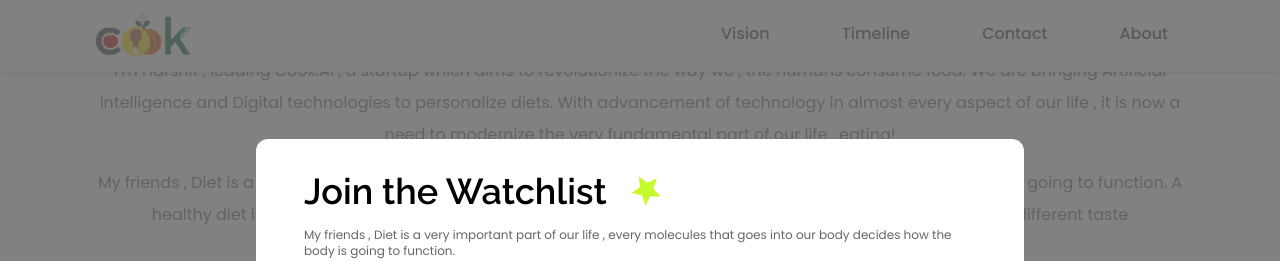
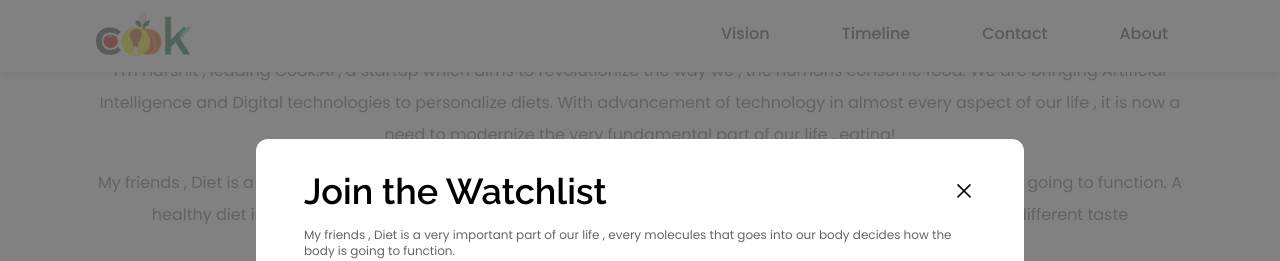
Before and after one commit to dibkb/cookai, a React (Vite) app: page / in a window 1280 px wide. Both pictures are taken after a click on the button "Join Now". Shown: the top 261 px of the page. Built offline with nearby package versions, Linux system fonts and the light colour scheme.

Commit message:
close modal button

```diff
--- a/src/components/Home/Home.jsx
+++ b/src/components/Home/Home.jsx
@@ -48,7 +48,7 @@
             <Ellipse className={styles["ellipse"]} />
           </section>
           {/* Join now modal */}
-          {showModal && <JoinnowModal />}
+          {showModal && <JoinnowModal setShowModal={setShowModal} />}
         </section>
       </div>
     </main>
--- a/src/components/Home/home.module.css
+++ b/src/components/Home/home.module.css
@@ -17,6 +17,7 @@
 .downArrow__container {
   @apply mx-auto mt-6;
   position: relative;
+  cursor: pointer;
   width: 100px;
   height: 45px;
 }
--- a/src/components/Modal/JoinnowModal.jsx
+++ b/src/components/Modal/JoinnowModal.jsx
@@ -3,18 +3,32 @@
 import { Star } from "../../utils/icons";
 import { Button } from "../Utils";
 import styles from "./joinnow.module.css";
-const JoinnowModal = () => {
+const JoinnowModal = ({ setShowModal }) => {
   const submitFormHandeler = (e) => {
     e.preventDefault();
   };
   return createPortal(
     <section className={styles.modal__conatiner}>
       <div className={styles.modal__content}>
-        <article className="mb-4 flex gap-6 items-center">
+        <article className="mb-4 flex gap-6 items-center justify-between">
           <h2 className="font-raleway text-4xl font-semibold select-none">
             Join the Watchlist
           </h2>
-          <Star />
+          <svg
+            xmlns="http://www.w3.org/2000/svg"
+            fill="none"
+            viewBox="0 0 24 24"
+            strokeWidth={1.5}
+            stroke="currentColor"
+            onClick={() => setShowModal(false)}
+            className="w-6 h-6 hover:text-red-500 cursor-pointer"
+          >
+            <path
+              strokeLinecap="round"
+              strokeLinejoin="round"
+              d="M6 18L18 6M6 6l12 12"
+            />
+          </svg>
         </article>
         <p className="text-cookTextLight text-xs mb-4 select-none">
           My friends , Diet is a very important part of our life , every
```
